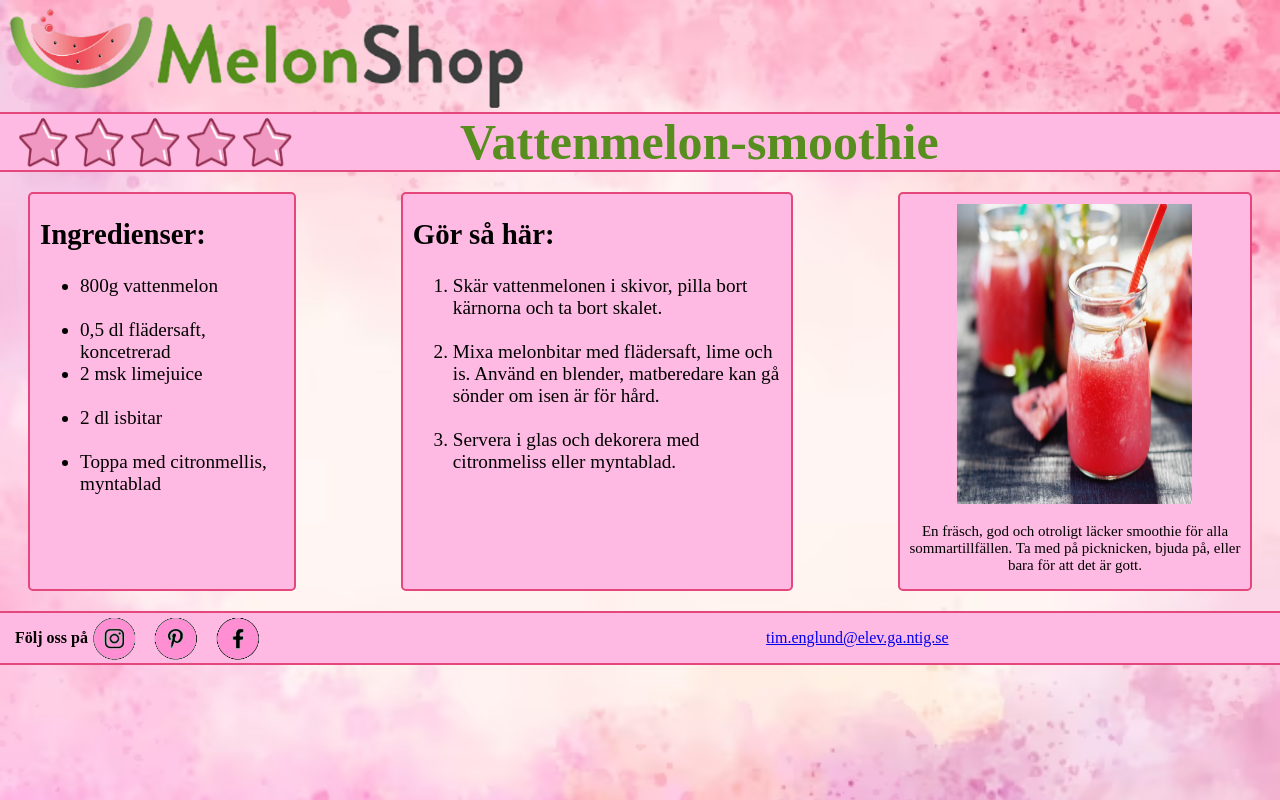
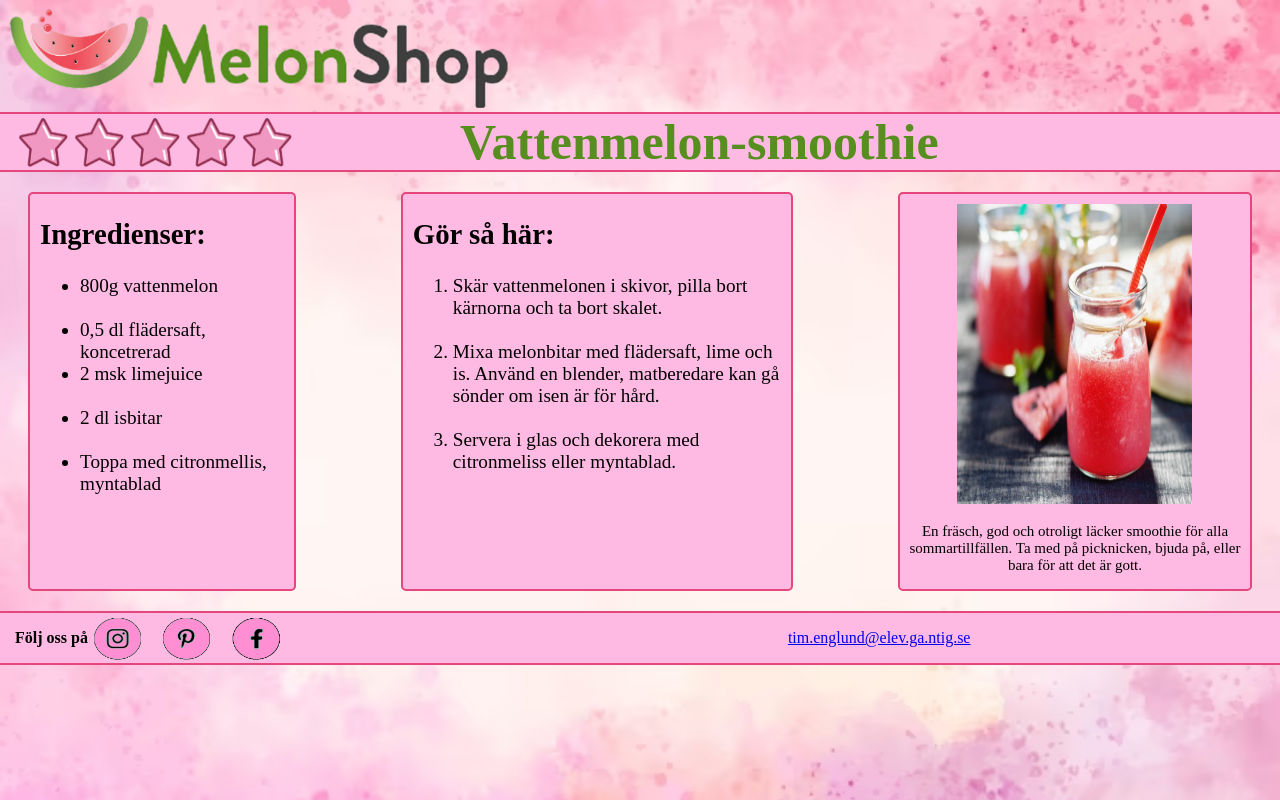
Before and after one commit to englundtim/Web_bed-mningsprojekt, a plain HTML site: page index.html in a window 1280 px wide. Drawn offline with Linux system fonts and the light colour scheme.

Commit message:
ändrade img height+width

```diff
--- a/index.html
+++ b/index.html
@@ -8,7 +8,7 @@
 </head>
 <body>
     <div class="logo-grid">
-        <img class="logo" src="img/logo.png" alt="logotyp">
+        <img height="100" width="500" class="logo" src="img/logo.png" alt="logotyp">
     </div>
     <header>
         <div class="flex">
@@ -53,7 +53,7 @@
     </main>
     <footer>
         <p id="follow"><strong>Följ oss på</strong></p>
-        <img class="media" src="img/links.png" alt="Sociala medier">
+        <img height="50" width="200" class="media" src="img/links.png" alt="Sociala medier">
         <a id="contact" href="tim.englund@elev.ga.ntig.se">tim.englund@elev.ga.ntig.se</a>
     </footer>
 
```
